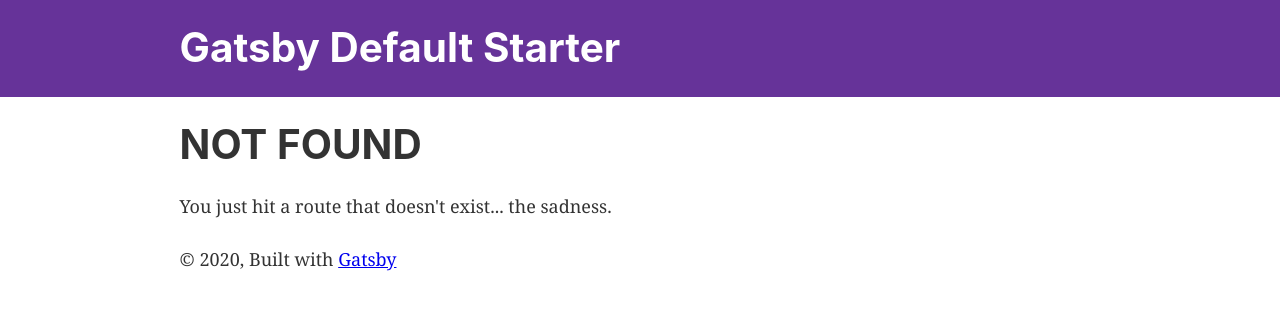
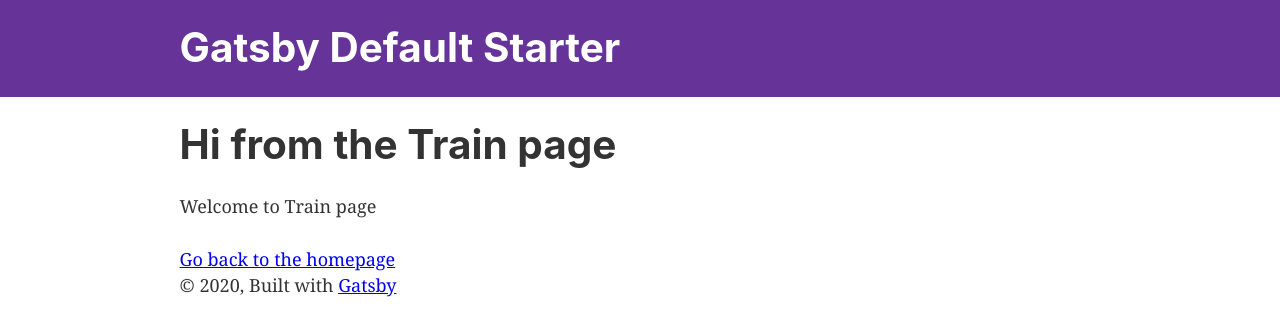
Before and after one commit to rpuchadm/train2020, a Gatsby site: page /train in a window 1280 px wide. Before the commit this address had no page. Built offline with nearby package versions, Linux system fonts and the light colour scheme; Gatsby itself is replaced by a stand-in of ours.

Commit message:
train.js

```diff
--- a/src/pages/index.js
+++ b/src/pages/index.js
@@ -15,6 +15,8 @@ const IndexPage = () => (
       <Image />
     </div>
     <Link to="/page-2/">Go to page 2</Link>
+    &nbsp;&nbsp;
+    <Link to="/train/">Go to train page</Link>
   </Layout>
 )
 
--- /dev/null
+++ b/src/pages/train.js
@@ -0,0 +1,16 @@
+import React from "react"
+import { Link } from "gatsby"
+
+import Layout from "../components/layout"
+import SEO from "../components/seo"
+
+const TrainPage = () => (
+  <Layout>
+    <SEO title="Train" />
+    <h1>Hi from the Train page</h1>
+    <p>Welcome to Train page</p>
+    <Link to="/">Go back to the homepage</Link>
+  </Layout>
+)
+
+export default TrainPage
```
